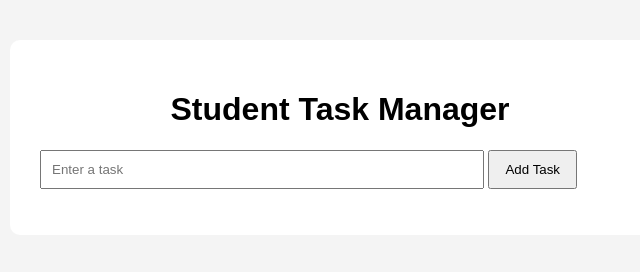
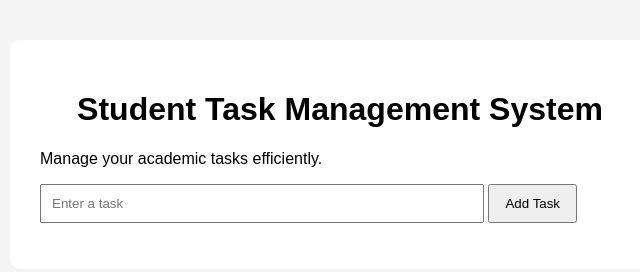
Before and after one commit to barathbbk06/Student-Task-Management-System, a plain HTML site: page index.html in a window 1280 px wide. Shown: the whole page, without its empty margins (300-940 px from the left). Drawn offline with Linux system fonts and the light colour scheme.

Commit message:
Update project title and description

```diff
--- a/index.html
+++ b/index.html
@@ -9,7 +9,8 @@
 <body>
 
     <div class="container">
-        <h1>Student Task Manager</h1>
+        <h1>Student Task Management System</h1>
+        <p>Manage your academic tasks efficiently.</p>
 
         <input type="text" id="taskInput" placeholder="Enter a task">
 
```
